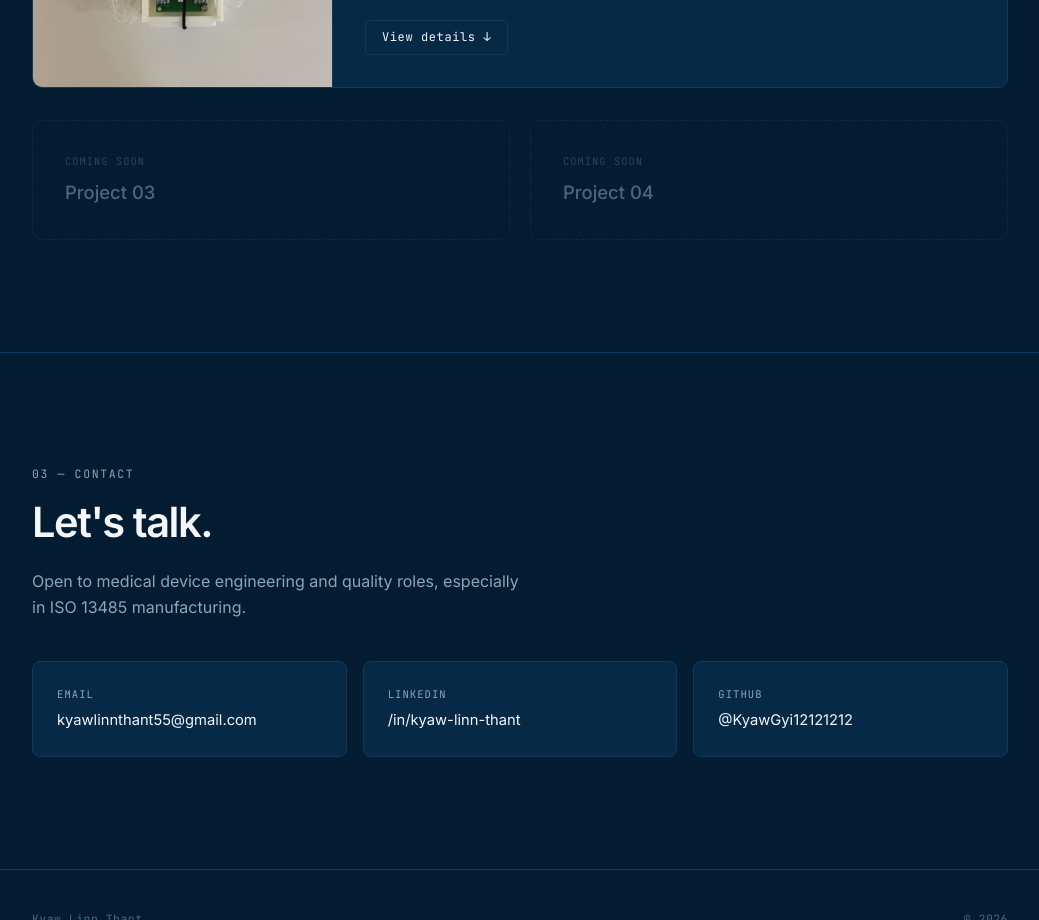
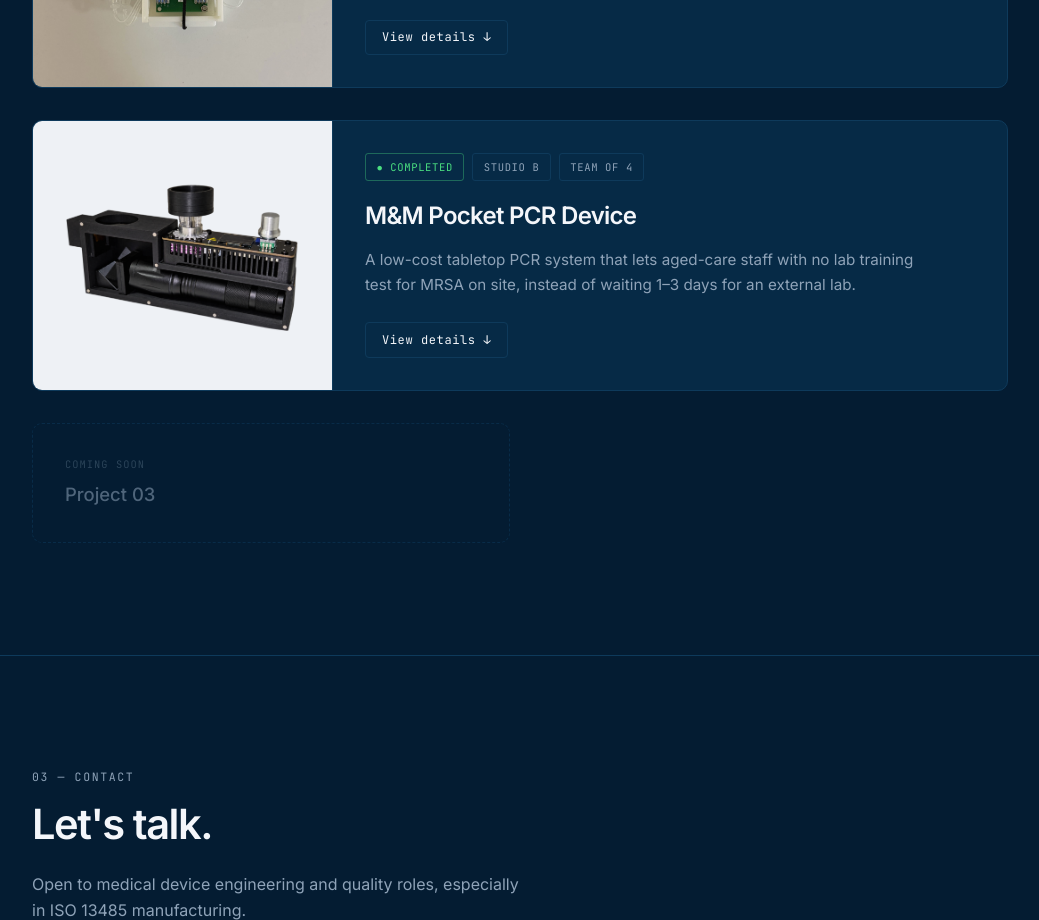
Before and after one commit to KyawGyi12121212/Portfolio, a plain HTML site: page index.html in a window 1280 px wide. Shown: the part 2420-3340 px from the top of the page, without its empty margins (120-1159 px from the left). Drawn offline with Linux system fonts and the light colour scheme.

Commit message:
Add M&M Pocket PCR project
Co-Authored-By: Claude Opus 5.5 <noreply@anthropic.com>

```diff
--- a/index.html
+++ b/index.html
@@ -167,15 +167,68 @@ testable.</p>
       </div>
     </article>
 
+    <!-- PROJECT CARD 2 -->
+    <article class="pcard">
+      <div class="pcard-media">
+        <img src="images/pcr-device.png" alt="M&amp;M PCR device: PocketPCR in a vented case beside the Glowscope enclosure" class="pcard-img" style="background:#eef1f5;object-fit:contain;padding:1rem">
+      </div>
+      <div class="pcard-content">
+        <div class="pcard-tags">
+          <span class="tag tag-done">● Completed</span>
+          <span class="tag">Studio B</span>
+          <span class="tag">Team of 4</span>
+        </div>
+        <h3>M&amp;M Pocket PCR Device</h3>
+        <p class="pcard-desc">A low-cost tabletop PCR system that lets aged-care staff with no lab training test for MRSA on site, instead of waiting 1–3 days for an external lab.</p>
+        <button class="expand-btn" data-target="proj2">
+          <span class="expand-text">View details</span>
+          <span class="expand-icon">↓</span>
+        </button>
+        <div class="expand-panel" id="proj2">
+          <div class="expand-inner">
+            <div class="spec-row">
+              <span class="spec-key">Project</span>
+              <span class="spec-val">Adapted the open-source GaudiLabs PocketPCR and the Glowscope into one system that detects the MRSA mecA gene, with a vented case, a faster fan and a 3D-printed viewing enclosure.</span>
+            </div>
+            <div class="spec-row">
+              <span class="spec-key">My role</span>
+              <span class="spec-val">Firmware and user interface (C++ / Arduino on an Adafruit Feather M0)</span>
+            </div>
+            <div class="spec-row">
+              <span class="spec-key">What I built</span>
+              <span class="spec-val">A preset system: five saved, nameable PCR programs on a single knob. Switching tests went from re-entering up to 11 values to 3 knob presses. Presets have their own flash storage, so they survive power-off and never overwrite the original settings.</span>
+            </div>
+            <div class="spec-row">
+              <span class="spec-key">Safety</span>
+              <span class="spec-val">Left all heater, PID and thermistor code byte-identical to the original, and confirmed it with a direct file comparison, so the UI changes could not affect temperature control.</span>
+            </div>
+            <div class="spec-row">
+              <span class="spec-key">Testing</span>
+              <span class="spec-val">Built an Arduino Uno test rig in the Wokwi simulator and found and fixed two bugs before touching the real device. Then ran a full heating cycle on the hardware. All changes tracked in Git.</span>
+            </div>
+            <div class="spec-row">
+              <span class="spec-key">Results</span>
+              <span class="spec-val">Team runtime cut from 640 s to 355 s. All 11 users with no PCR experience ran the device on their own and correctly identified positive and negative samples, rating the interface 5/5. About $190 in materials per unit.</span>
+            </div>
+            <div class="spec-row">
+              <span class="spec-key">Next steps</span>
+              <span class="spec-val">TGA IVD classification, and quality and risk documentation to ISO 13485, ISO 14971 and ISO 20916.</span>
+            </div>
+            <div class="mini-gallery">
+              <div class="mini-img"><img src="images/pcr-device.png" alt="Assembled device" style="background:#eef1f5;object-fit:contain;padding:0.4rem"></div>
+              <div class="mini-img"><img src="images/pcr-cad.png" alt="CAD model of the Glowscope enclosure" style="background:#eef1f5;object-fit:contain;padding:0.4rem"></div>
+              <div class="mini-img"><img src="images/pcr-ui.jpg" alt="Preset interface screens running in the Wokwi simulator"></div>
+            </div>
+          </div>
+        </div>
+      </div>
+    </article>
+
     <!-- UPCOMING -->
     <div class="soon-row">
       <div class="soon-card">
         <span class="soon-label">Coming soon</span>
         <h4>Project 03</h4>
-      </div>
-      <div class="soon-card">
-        <span class="soon-label">Coming soon</span>
-        <h4>Project 04</h4>
       </div>
     </div>
   </div>
```
Also changed, not shown: resume.html (+11 -1 lines), images/pcr-cad.png (added), images/pcr-device.png (added), images/pcr-ui.jpg (added).
